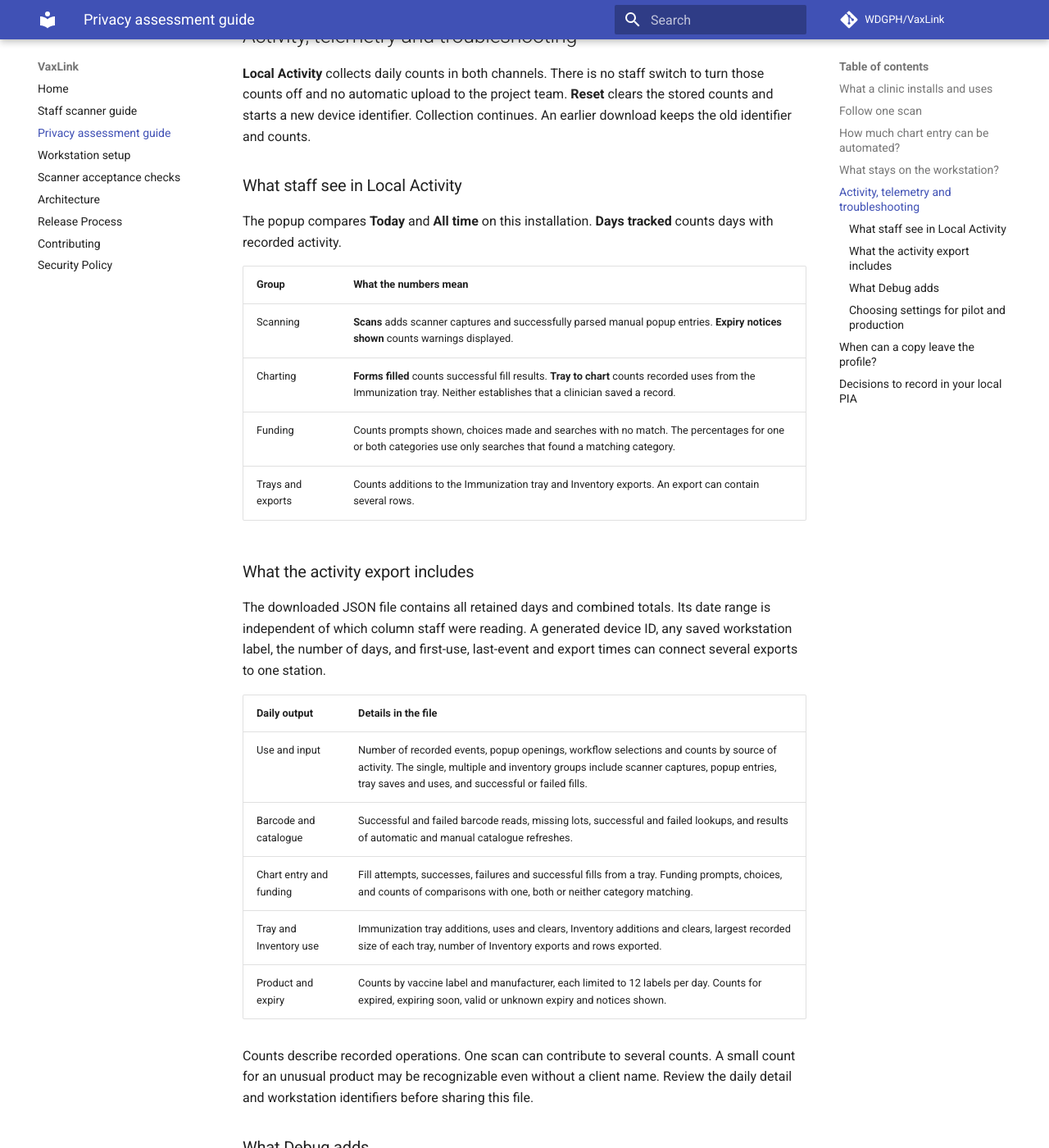
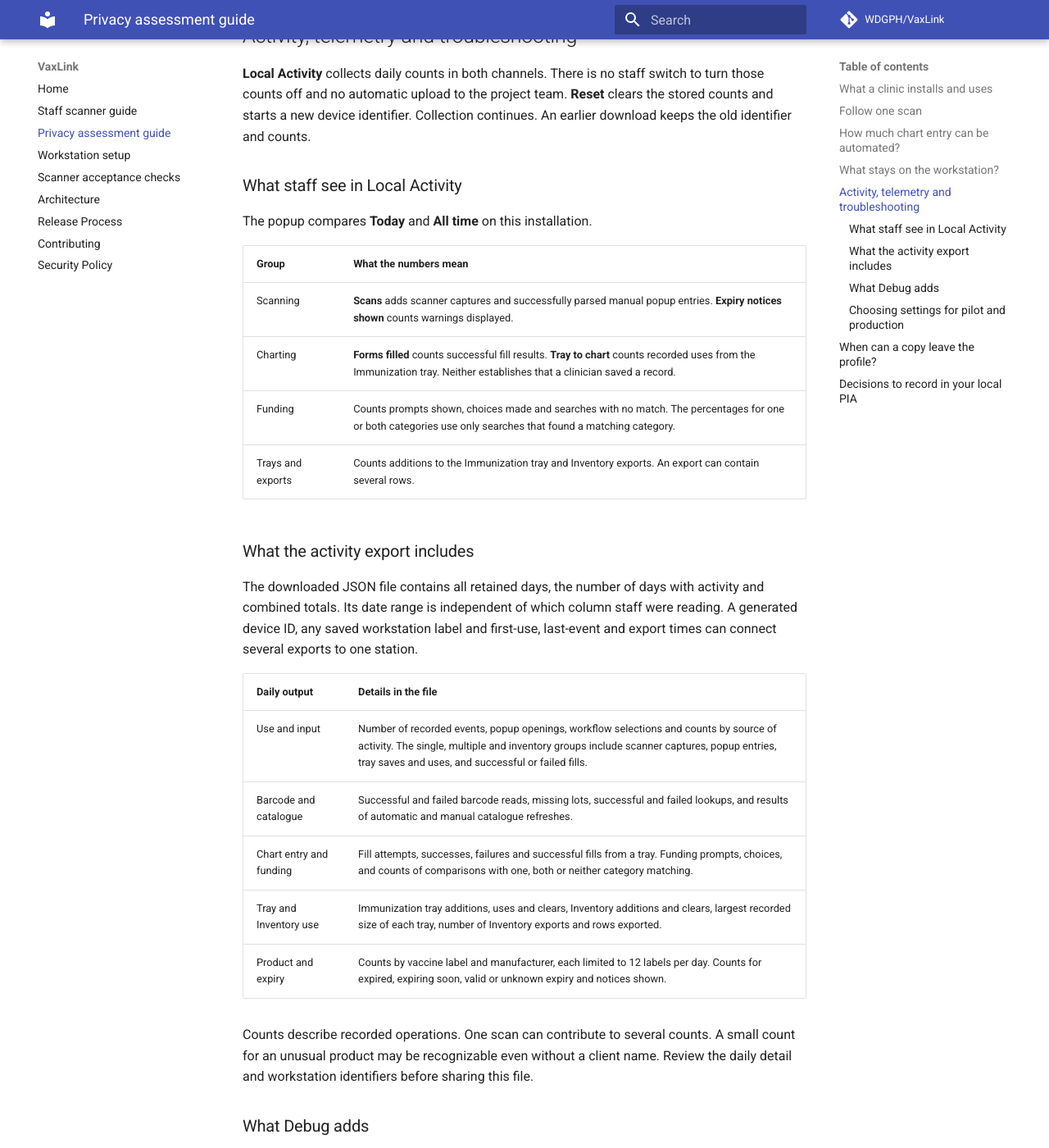
Before and after one commit to WDGPH/VaxLink, an MkDocs documentation site: the page built from docs/privacy-assessment.md, in a window 1280 px wide and 1400 px high, scrolled down 4286 px. Shown: the whole window at 82% size. Built offline with MkDocs 1.6.1 and Material for MkDocs 9.7.7, drawn with Linux system fonts in a browser that asks for light colours; comment, search, counter and statistics services are not loaded.

Commit message:
docs: match the settings image and activity guide to the popup

```diff
--- a/docs/privacy-assessment.md
+++ b/docs/privacy-assessment.md
@@ -63,7 +63,7 @@ Local records are kept in the browser profile. VaxLink adds no encryption of its
 
 ### What staff see in Local Activity
 
-The popup compares **Today** and **All time** on this installation. **Days tracked** counts days with recorded activity.
+The popup compares **Today** and **All time** on this installation.
 
 | Group             | What the numbers mean                                                                                                                                                    |
 | ----------------- | ------------------------------------------------------------------------------------------------------------------------------------------------------------------------ |
```
Also changed, not shown: other parts of docs/privacy-assessment.md (+1 -1 lines), docs/workstation-setup.md (+1 -1 lines), docs/images/settings.png.
